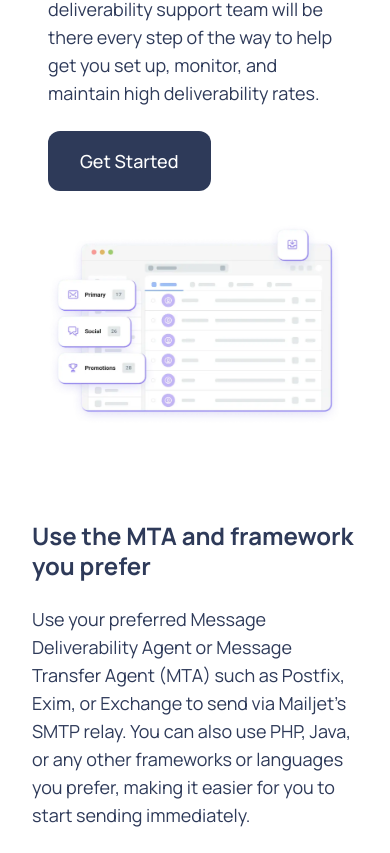
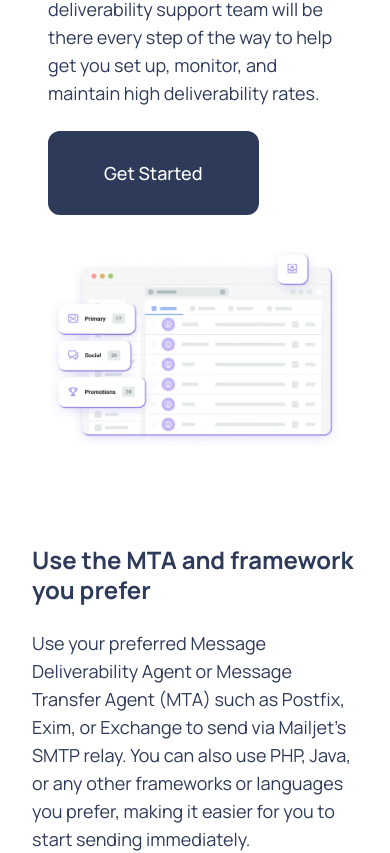
Before and after one commit to hrihorianvilen-netizen/mailerblend, a Next.js app: page /smtp-relay in a window 390 px wide. Shown: the part 2158-3011 px from the top of the page. Built offline with nearby package versions, Linux system fonts and the light colour scheme.

Commit message:
fix: updated smtp link and pricing sms description

```diff
--- a/src/app/(main)/email-analytics-reporting/page.tsx
+++ b/src/app/(main)/email-analytics-reporting/page.tsx
@@ -88,7 +88,7 @@ export default function ReportingAnalyticsPage() {
           description: 'Start sending and tracking your emails with our easy API integration process and clean documentation.',
         },
         {
-          iconName: `/reporting/svg/smile.svg'`,
+          iconName: `/reporting/svg/smile.svg`,
           title: 'Dynamic email templates',
           description: 'Build one-to-one customer relationships on a mass scale using a single email template.',
         },
--- a/src/app/(main)/pricing/page.tsx
+++ b/src/app/(main)/pricing/page.tsx
@@ -339,9 +339,29 @@ export default function PricingPage() {
         <Container>
           <div className="max-w-4xl mx-auto">
             <div className="text-center mb-8 sm:mb-12 px-4 sm:px-0">
-              <h2 className="text-2xl sm:text-3xl md:text-4xl font-bold text-[#198DA7] mb-4">
+              <h2 className="text-2xl sm:text-3xl md:text-4xl font-bold text-[#198DA7] mb-4 sm:mb-6">
                 Sms Pricing
               </h2>
+              <p className="text-sm sm:text-base text-gray-700 max-w-2xl mx-auto">
+                {(() => {
+                  const credits = sendingPlan === 0 ? 4000 : sendingPlan;
+                  const messages = Math.floor(credits / 1.496); // 1.496 credits per message ≈ 3340 msgs per 5000 credits
+                  const costPerCredit = 0.037752; // €188.76 / 5000 credits
+                  const totalCost = credits * costPerCredit;
+                  const costPerMessage = (totalCost / messages).toFixed(2); // Euro per message
+                  const vatMultiplier = 1.23; // 23% VAT (EU example)
+                  const totalInclVAT = (totalCost * vatMultiplier).toFixed(2);
+
+                  return (
+                    <>
+                      If you buy <span className="font-semibold">{credits.toLocaleString()} Credits</span>, {`you'll be able to send roughly`}{' '}
+                      <span className="font-semibold">{messages.toLocaleString()} Messages</span> at a cost of{' '}
+                      <span className="font-semibold">€{totalInclVAT} Incl. VAT</span>. This means that each message is estimated to cost{' '}
+                      <span className="font-semibold">{costPerMessage}c Excl. VAT</span>, network dependent.
+                    </>
+                  );
+                })()}
+              </p>
             </div>
 
             {/* Calculator */}
@@ -429,26 +449,7 @@ export default function PricingPage() {
 
               {/* Get a Quote Section */}
               <div className="text-center">
-                <p className="text-sm sm:text-base text-gray-700 max-w-2xl mx-auto mb-4">
-                  {(() => {
-                    const credits = sendingPlan === 0 ? 4000 : sendingPlan;
-                    const messages = Math.floor(credits / 1.496); // 1.496 credits per message ≈ 3340 msgs per 5000 credits
-                    const costPerCredit = 0.037752; // €188.76 / 5000 credits
-                    const totalCost = credits * costPerCredit;
-                    const costPerMessage = (totalCost / messages).toFixed(2); // Euro per message
-                    const vatMultiplier = 1.23; // 23% VAT (EU example)
-                    const totalInclVAT = (totalCost * vatMultiplier).toFixed(2);
 
-                    return (
-                      <>
-                        If you buy <span className="font-semibold">{credits.toLocaleString()} Credits</span>, {`you'll be able to send roughly`}{' '}
-                        <span className="font-semibold">{messages.toLocaleString()} Messages</span> at a cost of{' '}
-                        <span className="font-semibold">€{totalInclVAT} Incl. VAT</span>. This means that each message is estimated to cost{' '}
-                        <span className="font-semibold">{costPerMessage}c Excl. VAT</span>, network dependent.
-                      </>
-                    );
-                  })()}
-                </p>
 
                 <Link href={`/checkout/sms-pricing?credits=${sendingPlan === 0 ? 4000 : sendingPlan}&currency=${currency}`}>
                   <Button size="lg" className="bg-[#3D4F6D] text-white hover:bg-[#2D3F5D] px-12">
--- a/src/app/(main)/smtp-relay/page.tsx
+++ b/src/app/(main)/smtp-relay/page.tsx
@@ -22,7 +22,7 @@ export default function SmtpRelayPage() {
             </p>
 
             <div className="flex gap-4">
-              <Link href='/signup' className="inline-flex items-center gap-2 bg-primary text-white px-6 sm:px-8 py-3 sm:py-4 rounded-lg font-semibold hover:bg-navy transition-all duration-200 text-sm sm:text-base">
+              <Link href='/pricing' className="inline-flex items-center gap-2 bg-primary text-white px-6 sm:px-8 py-3 sm:py-4 rounded-lg font-semibold hover:bg-navy transition-all duration-200 text-sm sm:text-base">
                 Get Started
               </Link>
               <Link href="#" className="inline-flex items-center gap-2 bg-gray-100 text-gray-900 border border-gray-900 px-6 sm:px-8 py-3 sm:py-4 rounded-lg font-semibold hover:bg-navy transition-all duration-200 text-sm sm:text-base">
@@ -46,7 +46,7 @@ export default function SmtpRelayPage() {
                 <p className="text-base sm:text-lg text-gray-700 mb-6 sm:mb-8">
                   {`Mailjet's free SMTP server integrates easily with any system. You can update your configuration using our SMTP server, one of the supported ports, and simply authenticate with your credentials (like an API key or secret key).`}
                 </p>
-                <Link href='/signup' className="inline-flex items-center gap-2 bg-primary text-white px-6 sm:px-8 py-3 sm:py-4 rounded-lg font-semibold hover:bg-navy transition-all duration-200 text-sm sm:text-base">
+                <Link href='/pricing' className="inline-flex items-center gap-2 bg-primary text-white px-6 sm:px-8 py-3 sm:py-4 rounded-lg font-semibold hover:bg-navy transition-all duration-200 text-sm sm:text-base">
                   Get Started
                 </Link>
               </div>
@@ -109,9 +109,11 @@ export default function SmtpRelayPage() {
                   With our SMTP relay, you will not only increase your chance of landing in the inbox, but your emails will get there faster. Easily set up SPF, DMARC, and DKIM records to authenticate your domain and start sending. Our deliverability support team will be there every step of the way to help get you set up, monitor, and maintain high deliverability rates.
                 </p>
 
+                <Link href='/pricing' className="inline-flex items-center gap-2 bg-primary text-white px-6 sm:px-8 py-3 sm:py-4 rounded-lg font-semibold hover:bg-navy transition-all duration-200 text-sm sm:text-base">
                   <Button size="lg" className="bg-primary hover:bg-primary/90">
                     Get Started
                   </Button>
+                </Link>
               </div>
 
               {/* Right - Image */}
@@ -183,9 +185,11 @@ export default function SmtpRelayPage() {
                   {`Mailjet’s real-time dashboard makes it easy for you to browse, filter and troubleshoot key performance indicators like opens, clicks, bounces, and unsubscribes, and more. You can also easily integrate in your systems to receive each event notification in real time thanks to webhooks.`}
                 </p>
 
+                <Link href='/pricing' className="inline-flex items-center gap-2 bg-primary text-white px-6 sm:px-8 py-3 sm:py-4 rounded-lg font-semibold hover:bg-navy transition-all duration-200 text-sm sm:text-base">
                   <Button size="lg" className="bg-primary hover:bg-primary/90">
                     Get Started
                   </Button>
+                </Link>
               </div>
             </div>
           </div>
@@ -206,9 +210,11 @@ export default function SmtpRelayPage() {
                   Our advanced templating language allows you to add more detailed personalization and dynamic content to your emails. Send the right content to each of your recipients to achieve even higher engagement rates.
                 </p>
 
+                <Link href='/pricing' className="inline-flex items-center gap-2 bg-primary text-white px-6 sm:px-8 py-3 sm:py-4 rounded-lg font-semibold hover:bg-navy transition-all duration-200 text-sm sm:text-base">
                   <Button size="lg" className="bg-primary hover:bg-primary/90">
                     Get Started
                   </Button>
+                </Link>
               </div>
 
               {/* Right - Image */}
```
Lines whose indentation alone changed are shown as unchanged.
